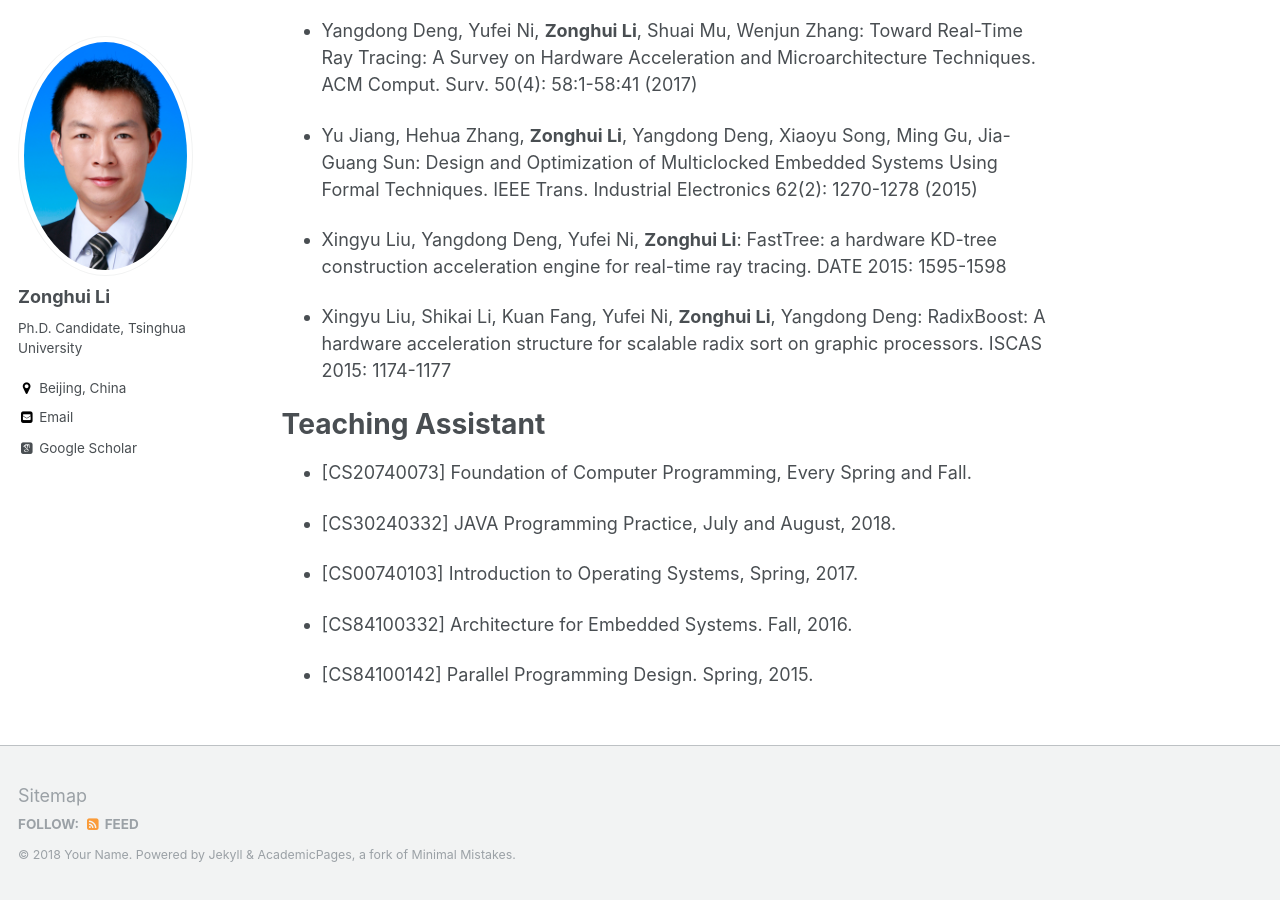
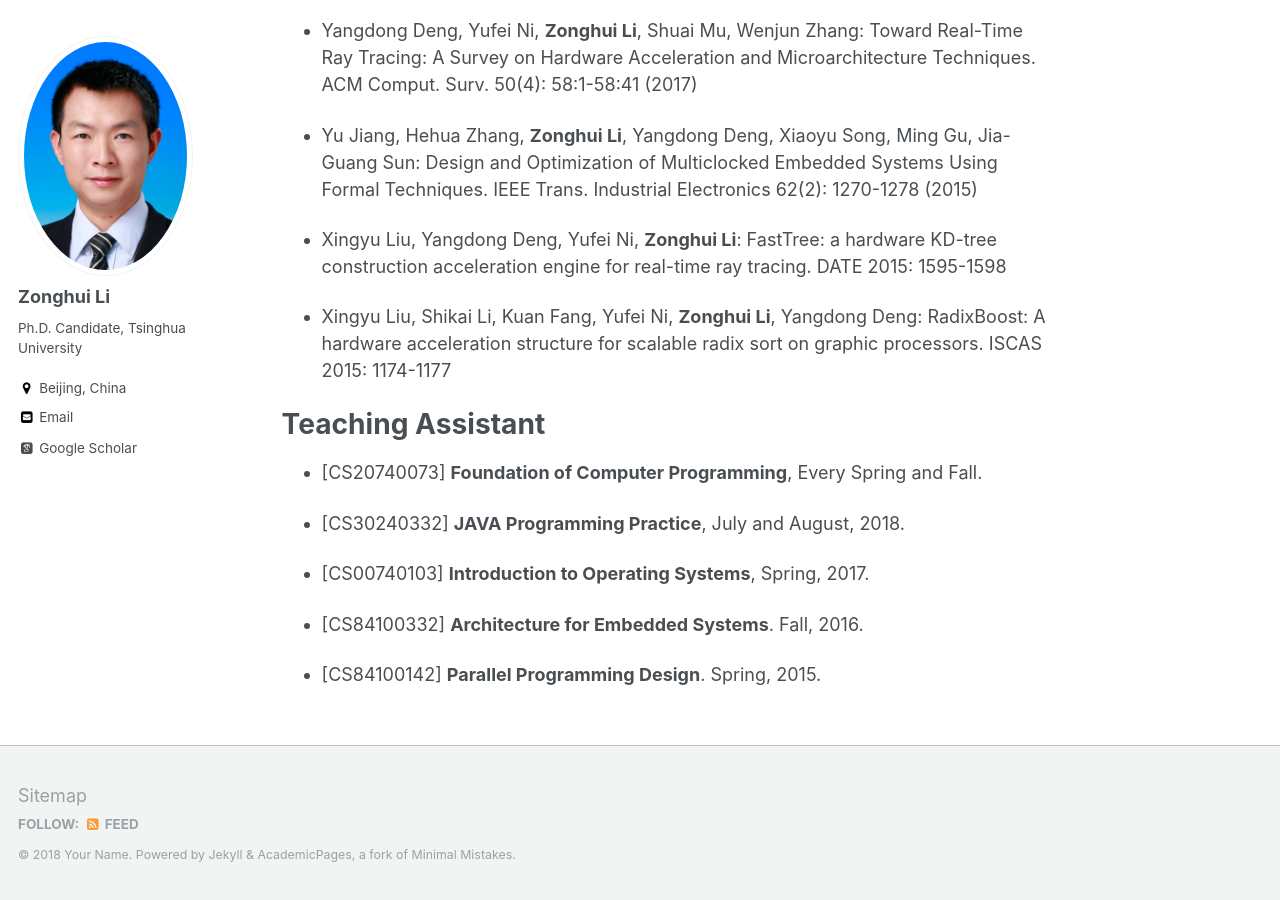
Before and after one commit to yingwangbjtu/lizonghui.github.io, a Jekyll site: the page built from _pages/about.md, in a window 1280 px wide and 900 px high, scrolled down 842 px. Built offline with Jekyll 4.4.1, drawn with Linux system fonts in a browser that asks for light colours; some web fonts are replaced.

```diff
--- a/_pages/about.md
+++ b/_pages/about.md
@@ -44,12 +44,12 @@ RadixBoost: A hardware acceleration structure for scalable radix sort on graphic
 
 Teaching Assistant
 ======
-- [CS20740073] Foundation of Computer Programming, Every Spring and Fall.
+- [CS20740073] **Foundation of Computer Programming**, Every Spring and Fall.
 
-- [CS30240332] JAVA Programming Practice, July and August, 2018.
+- [CS30240332] **JAVA Programming Practice**, July and August, 2018.
 
-- [CS00740103] Introduction to Operating Systems, Spring, 2017.
+- [CS00740103] **Introduction to Operating Systems**, Spring, 2017.
 
-- [CS84100332] Architecture for Embedded Systems. Fall, 2016.
+- [CS84100332] **Architecture for Embedded Systems**. Fall, 2016.
 
-- [CS84100142] Parallel Programming Design. Spring, 2015.
+- [CS84100142] **Parallel Programming Design**. Spring, 2015.
```
